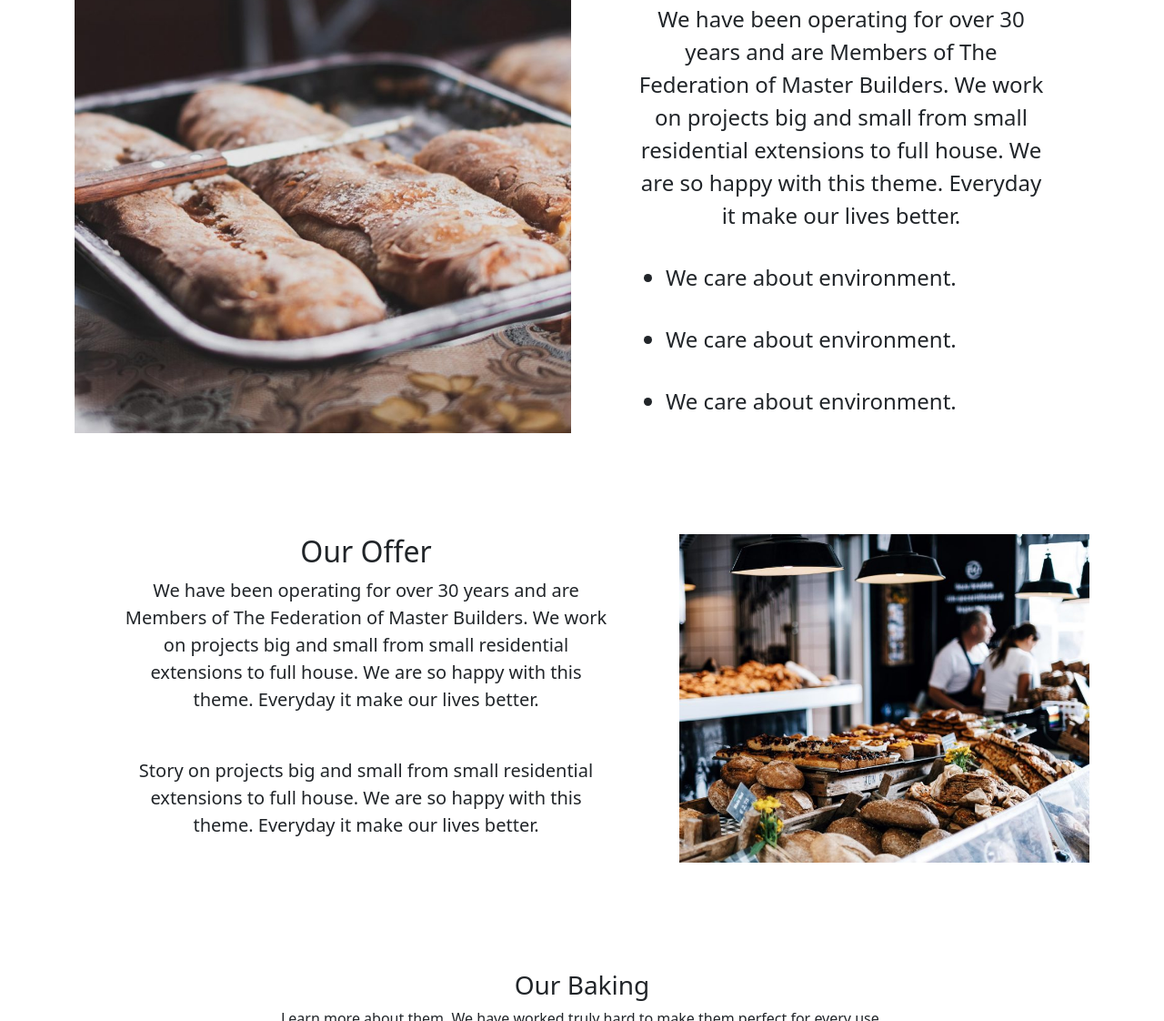
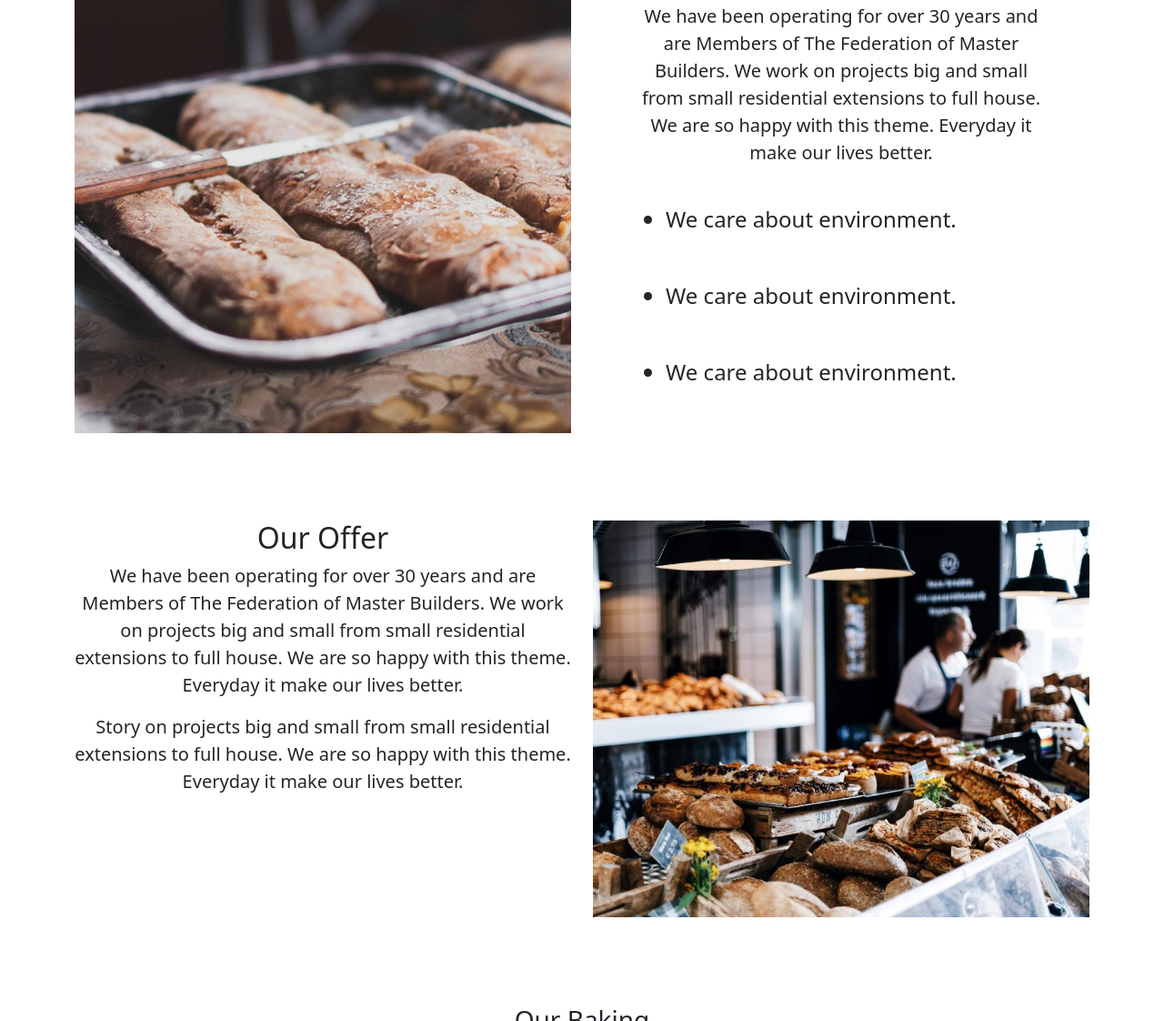
Before and after one commit to Karimtarek011420/Bakery, a plain HTML site: page index.html in a window 1280 px wide. Shown: the part 891-2013 px from the top of the page at 91% size. Drawn offline with Linux system fonts and the light colour scheme.

Commit message:
sec commit

```diff
--- a/index.html
+++ b/index.html
@@ -64,12 +64,12 @@
                 <div class="aboutContent px-5">
                     <div class="text-center">
                         <h2>Who We Are?</h2>
-                        <p class="fs-4">We have been operating for over 30 years and are Members of The Federation of Master Builders. We work on projects big and small from small residential extensions to full house. We are so happy with this theme. Everyday it make our lives better.</p>
+                        <p class="fs-5">We have been operating for over 30 years and are Members of The Federation of Master Builders. We work on projects big and small from small residential extensions to full house. We are so happy with this theme. Everyday it make our lives better.</p>
                     </div>
                     <ul>
-                        <li class="py-3 fs-4">We care about environment.</li>
-                        <li class="py-3 fs-4">We care about environment.</li>
-                        <li class="py-3 fs-4">We care about environment.</li>
+                        <li class="py-lg-4 py-sm-1 fs-4">We care about environment.</li>
+                        <li class="py-lg-4 py-sm-1 fs-4">We care about environment.</li>
+                        <li class="py-lg-4 py-sm-1 fs-4">We care about environment.</li>
                     </ul>
 
 
@@ -87,14 +87,14 @@
 <section id="OurOffer" class="py-5">
     <div class="container">
         <div class="row gy-4">
-            <div class="col-md-7">
-                <div class="contentOffer text-center px-5">
+            <div class="col-md-6">
+                <div class="contentOffer text-center">
                     <h2>Our Offer</h2>
                     <p class="fs-5">We have been operating for over 30 years and are Members of The Federation of Master Builders. We work on projects big and small from small residential extensions to full house. We are so happy with this theme. Everyday it make our lives better.</p>
-                    <p class="my-5 fs-5">Story on projects big and small from small residential extensions to full house. We are so happy with this theme. Everyday it make our lives better.</p>
+                    <p class="my-lg-2 fs-5">Story on projects big and small from small residential extensions to full house. We are so happy with this theme. Everyday it make our lives better.</p>
                 </div>
             </div>
-            <div class="col-md-5">
+            <div class="col-md-6">
                 <div class="imageOffer">
                     <img src="./images/full-2-800x640.jpg" class="w-100" alt="imageOffer">
 
```
